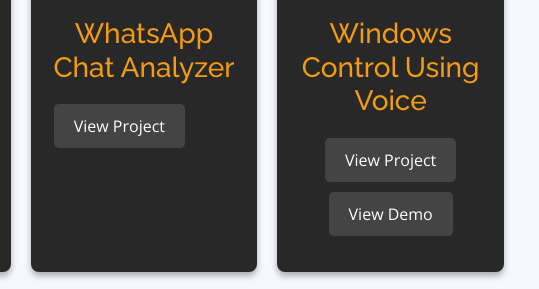
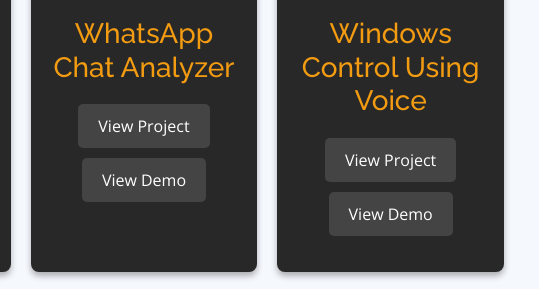
Before and after one commit to Shuubhim/portfolio, a plain HTML site: page index.html in a window 1280 px wide. Shown: the part 1335-1624 px from the top of the page, 741-1280 px from the left. Drawn offline with nearby package versions, Linux system fonts and the light colour scheme.

Commit message:
Update index.html

```diff
--- a/index.html
+++ b/index.html
@@ -231,15 +231,15 @@
 
         {
            title: "WhatsApp Chat Analyzer",
-        image: "https://images.app.goo.gl/wNSTN1ra9pUJt8QA6",
-        github:"https://github.com/Shuubhim/Whatsapp-Chat-Analyzer"
-        },
+        image: "https://miro.medium.com/v2/resize:fit:1400/format:webp/1*b_JGdQXudkQdZI2x4EKeUg.png",
+        github:"https://github.com/Shuubhim/Whatsapp-Chat-Analyzer",
+        demo:"https://whatsapp-chat-analyzer-shuubhim.streamlit.app/"},
 
         {
            title: "Windows Control Using Voice",
         image: "https://www.softzone.es/app/uploads-softzone.es/2022/03/Accusonus-Voice-Changer.jpg",
         github:"https://github.com/Shuubhim/Movies_Recommend_System" ,
-        demo:"https://dpai3jx7az5fqpacdsiuge.streamlit.app/"
+        demo:"https://whatsapp-chat-analyzer-shuubhim.streamlit.app/"
         },
 
         {
```
